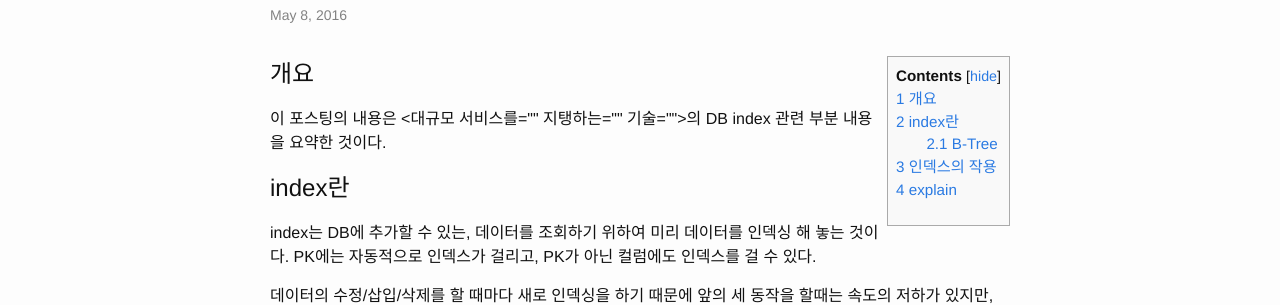
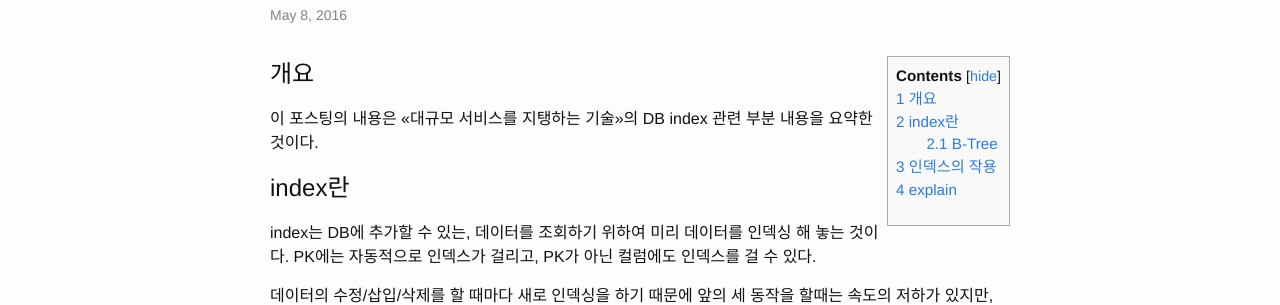
Before and after one commit to astrod/astrod.github.com, a Jekyll site: the page built from _posts/2016-05-08-Mysql Index.md, in a window 1280 px wide. Shown: the part 144-449 px from the top of the page. Built offline with Jekyll 4.4.1, drawn with Linux system fonts in a browser that asks for light colours; comment, search, counter and statistics services are not loaded.

Commit message:
markdonw syntex error fix

```diff
--- a/_posts/2016-05-08-Mysql Index.md
+++ b/_posts/2016-05-08-Mysql Index.md
@@ -5,7 +5,7 @@ tags :
 ---
 
 # 개요
-이 포스팅의 내용은 <대규모 서비스를 지탱하는 기술>의 DB index 관련 부분 내용을 요약한 것이다.
+이 포스팅의 내용은 <<대규모 서비스를 지탱하는 기술>>의 DB index 관련 부분 내용을 요약한 것이다.
 
 # index란
 index는 DB에 추가할 수 있는, 데이터를 조회하기 위하여 미리 데이터를 인덱싱 해 놓는 것이다. PK에는 자동적으로 인덱스가 걸리고, PK가 아닌 컬럼에도 인덱스를 걸 수 있다.
```
